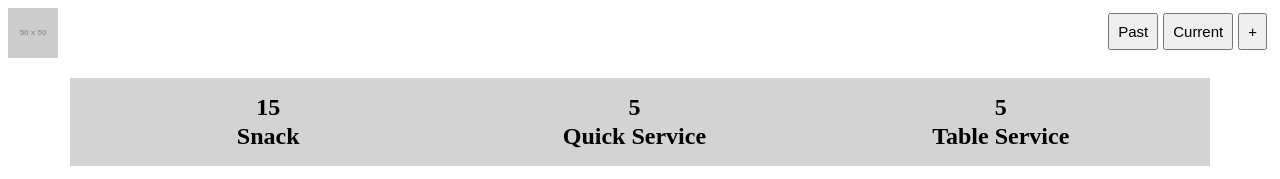
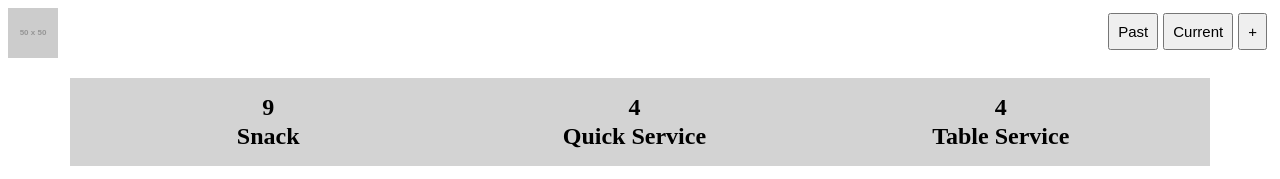
Before and after one commit to christinakerr/disney-dining-tracker, a React (Create React App) app in the folder client/: page / in a window 1280 px wide. Shown: the top 179 px of the page. Built offline with nearby package versions, Linux system fonts and the light colour scheme.

Commit message:
CreditsRemaining component calculates remaining credits from user data

```diff
--- a/client/src/components/CreditsRemaining.js
+++ b/client/src/components/CreditsRemaining.js
@@ -4,13 +4,48 @@ import CreditsRemainingCategory from "./CreditsRemainingCategory"
 import { css } from '@emotion/react'
 
 function CreditsRemaining(){
-    return (
+
+    const current = userData.filter(vacation => vacation.current);
+
+    if (current.length === 1){
+
+        let snackCredits = current[0].nights * 2;
+        let quickServiceCredits = current[0].nights;
+        let tableServiceCredits = current[0].nights;
+
+
+        current[0].food.forEach(item =>{
+            switch(item.credit){
+                case "1 Snack":
+                    snackCredits -= 1;
+                    break;
+                case "1 Quick-Service":
+                    quickServiceCredits -= 1;
+                    break;
+                case "1 Table-Service":
+                    tableServiceCredits -= 1;
+                    break;
+                case "2 Table-Service":
+                    tableServiceCredits -= 2;
+                    break;
+                default:
+                    break;
+            }
+        })
+
+        return (
         <div css={container}>
-            <CreditsRemainingCategory category="Snack" remaining="15"/>
-            <CreditsRemainingCategory category="Quick Service" remaining="5"/>
-            <CreditsRemainingCategory category="Table Service" remaining="5"/>
+            <CreditsRemainingCategory category="Snack" remaining={snackCredits}/>
+            <CreditsRemainingCategory category="Quick Service" remaining={quickServiceCredits}/>
+            <CreditsRemainingCategory category="Table Service" remaining={tableServiceCredits}/>
         </div>
     );
+    } else {
+        return (
+            <div></div>
+        )
+    }
+
 }
 
 export default CreditsRemaining;
@@ -21,3 +56,111 @@ const container = css`
     background-color: LightGrey;
     display: flex;
 `
+
+const userData = [
+    {
+        id: 1,
+        name: "Spring 2020",
+        current: true,
+        nights: 5,
+        food: [
+            {
+                id: 1,
+                park: "Magic Kingdom",
+                restaurant: "Crystal Palace",
+                food: "Breakfast Buffet",
+                drink: "Orange Juice",
+                credit: "1 Table-Service",
+                date: 20200321,
+            },
+            {
+                id: 2,
+                park: "Magic Kingdom",
+                restaurant: "Pecos Bill's",
+                food: "Rice Bowl",
+                drink: "Lemonade",
+                dessert: "Brownie",
+                credit: "1 Quick-Service",
+                date: 20200322,
+            },
+            {
+                id: 3,
+                park: "Magic Kingdom",
+                restaurant: "Gaston's Tavern",
+                food: "Cinnamon Roll",
+                credit: "1 Snack",
+                date: 202003221,
+            }
+        ]
+    },
+    {
+        id: 2,
+        name: "Spring 2019",
+        current: false,
+        nights: 5,
+        food: [
+            {
+                id: 1,
+                park: "Magic Kingdom",
+                restaurant: "Crystal Palace",
+                food: "Breakfast Buffet",
+                drink: "Orange Juice",
+                credit: "1 Table-Service",
+                date: 20200321,
+            },
+            {
+                id: 2,
+                park: "Magic Kingdom",
+                restaurant: "Pecos Bill's",
+                food: "Rice Bowl",
+                drink: "Lemonade",
+                dessert: "Brownie",
+                credit: "1 Quick-Service",
+                date: 20200322,
+            },
+            {
+                id: 3,
+                park: "Magic Kingdom",
+                restaurant: "Gaston's Tavern",
+                food: "Cinnamon Roll",
+                credit: "1 Snack",
+                date: 202003221,
+            }
+        ]
+    },
+    {
+        id: 3,
+        name: "Spring 2018",
+        current: false,
+        nights: 5,
+        food: [
+            {
+                id: 1,
+                park: "Magic Kingdom",
+                restaurant: "Crystal Palace",
+                food: "Breakfast Buffet",
+                drink: "Orange Juice",
+                credit: "1 Table-Service",
+                date: 20200321,
+            },
+            {
+                id: 2,
+                park: "Magic Kingdom",
+                restaurant: "Pecos Bill's",
+                food: "Rice Bowl",
+                drink: "Lemonade",
+                dessert: "Brownie",
+                credit: "1 Quick-Service",
+                date: 20200322,
+            },
+            {
+                id: 3,
+                park: "Magic Kingdom",
+                restaurant: "Gaston's Tavern",
+                food: "Cinnamon Roll",
+                credit: "1 Snack",
+                date: 202003221,
+            }
+        ]
+    }
+]
--- a/client/src/pages/Home.js
+++ b/client/src/pages/Home.js
@@ -14,7 +14,7 @@ function Home() {
     let hasCurrentVacation = false;
     const previous = tempState.filter(vacation => !vacation.current)
     const current = tempState.filter(vacation => vacation.current);
-    console.log(current);
+
 
     if (current.length === 1){
         hasCurrentVacation = true;
```
